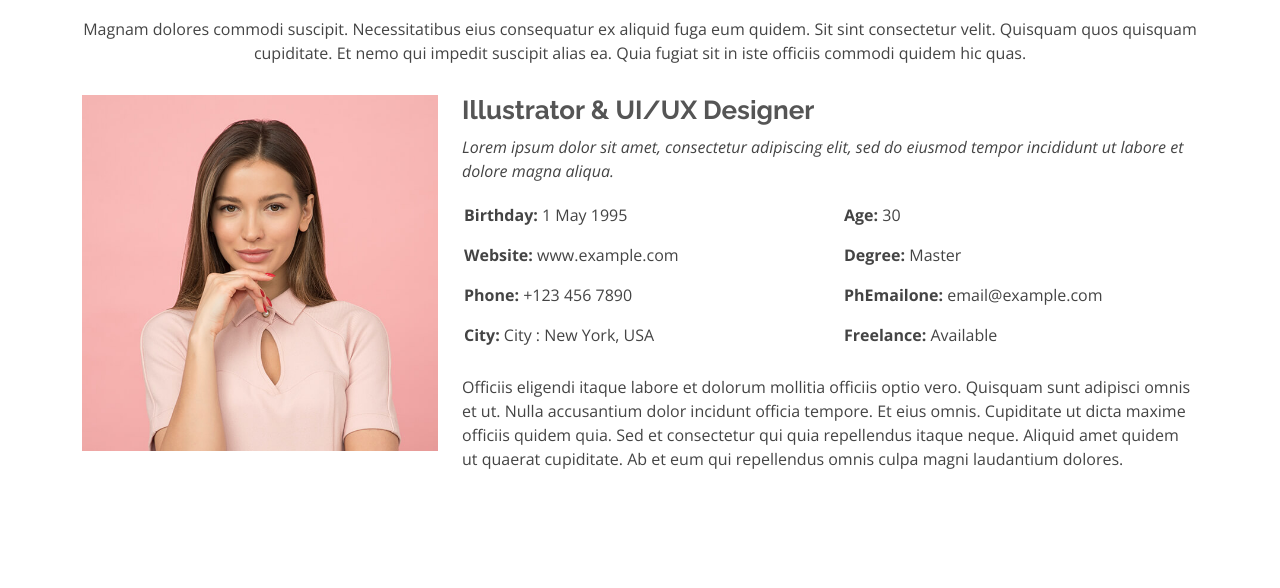
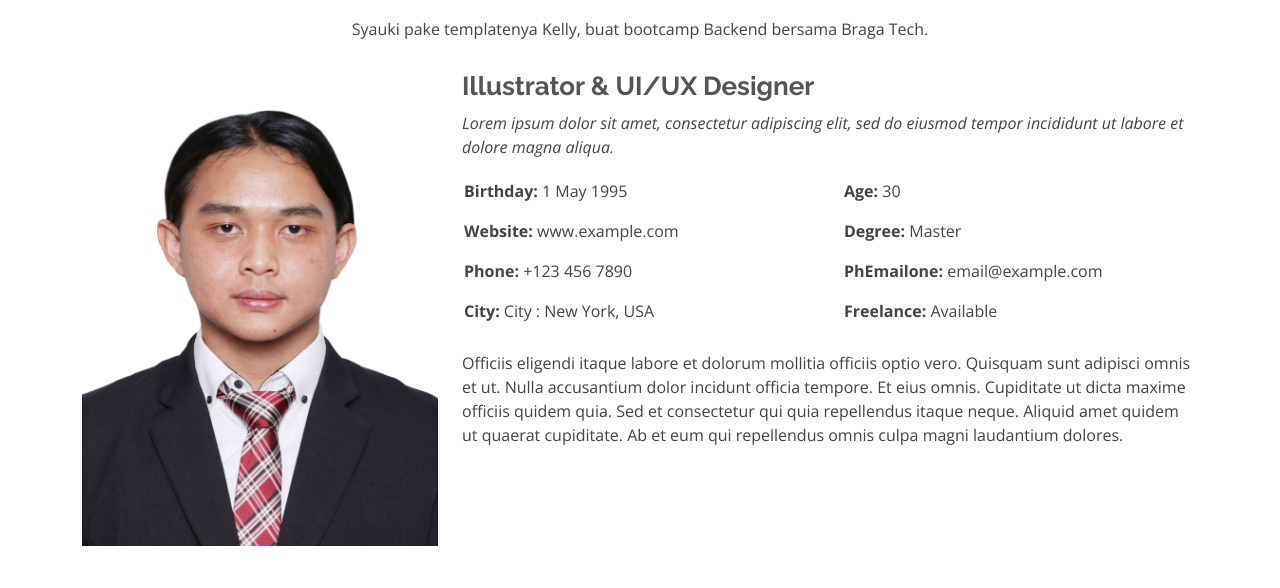
Before and after one commit to uqisdq/sokimagangbackend, a website: page public/about.html in a window 1280 px wide. Shown: the part 171-759 px from the top of the page. Drawn offline with nearby package versions, Linux system fonts and the light colour scheme.

Commit message:
awal hari ketiga

```diff
--- a/index.js
+++ b/index.js
@@ -6,7 +6,7 @@ fastify.register(require('fastify-static'), require("./config/static").public)
 
 fastify.register(require('fastify-static'), require("./config/static").assets)
 
-fastify.register(require('fastify-static'), require("./config/static").forms)
+fastify.register(require('fastify-static'), require("./config/static").fkorms)
 
 // Declare a route
 fastify.get('/', async (request, reply) => {
--- a/public/about.html
+++ b/public/about.html
@@ -5,7 +5,7 @@
   <meta charset="utf-8">
   <meta content="width=device-width, initial-scale=1.0" name="viewport">
 
-  <title>About - Kelly Bootstrap Template</title>
+  <title>About - Syauki</title>
   <meta content="" name="description">
   <meta content="" name="keywords">
 
@@ -76,12 +76,12 @@
 
         <div class="section-title">
           <h2>About</h2>
-          <p>Magnam dolores commodi suscipit. Necessitatibus eius consequatur ex aliquid fuga eum quidem. Sit sint consectetur velit. Quisquam quos quisquam cupiditate. Et nemo qui impedit suscipit alias ea. Quia fugiat sit in iste officiis commodi quidem hic quas.</p>
+          <p>Syauki pake templatenya Kelly, buat bootcamp Backend bersama Braga Tech.</p>
         </div>
 
         <div class="row">
           <div class="col-lg-4">
-            <img src="assets/img/about.jpg" class="img-fluid" alt="">
+            <img src="assets/img/Foto-Coba.jpg" class="img-fluid" alt="">
           </div>
           <div class="col-lg-8 pt-4 pt-lg-0 content">
             <h3>Illustrator &amp; UI/UX Designer</h3>
```
Also changed, not shown: public/assets/img/Foto-Coba.jpg (added).
